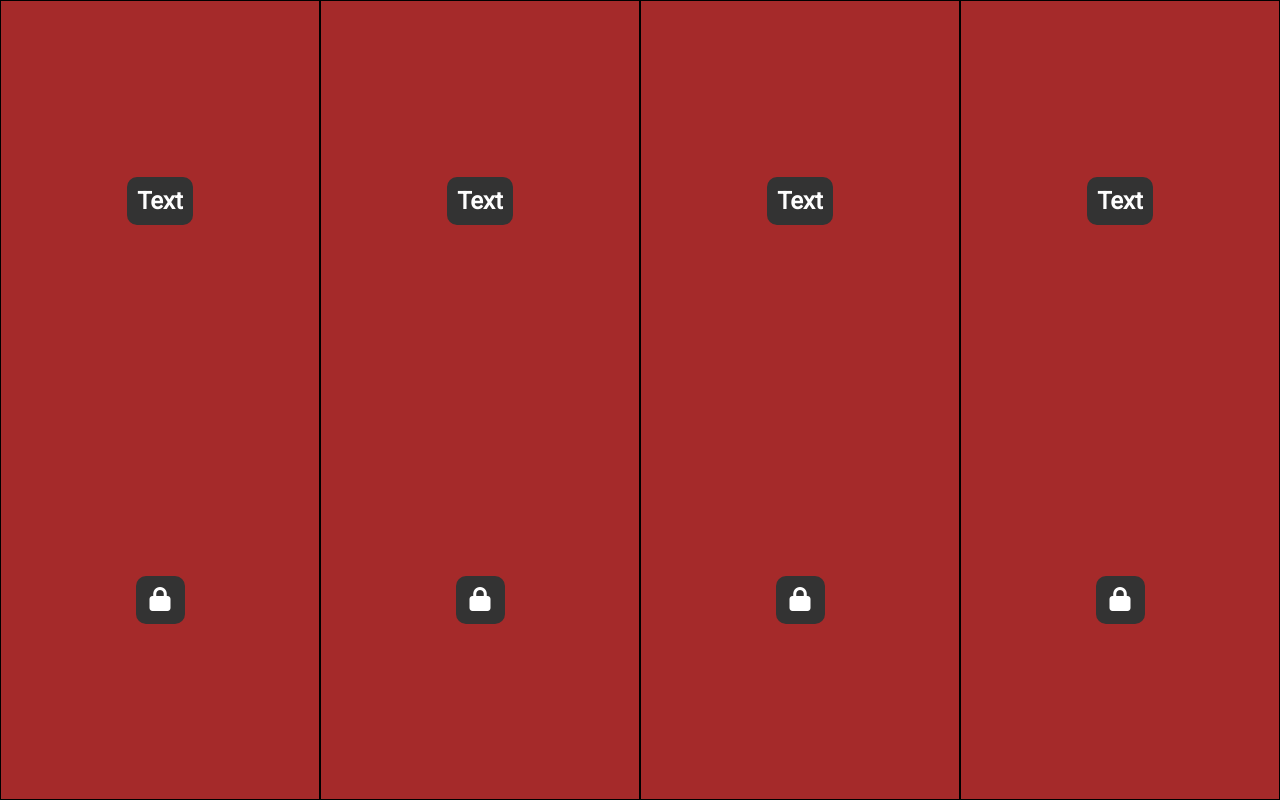
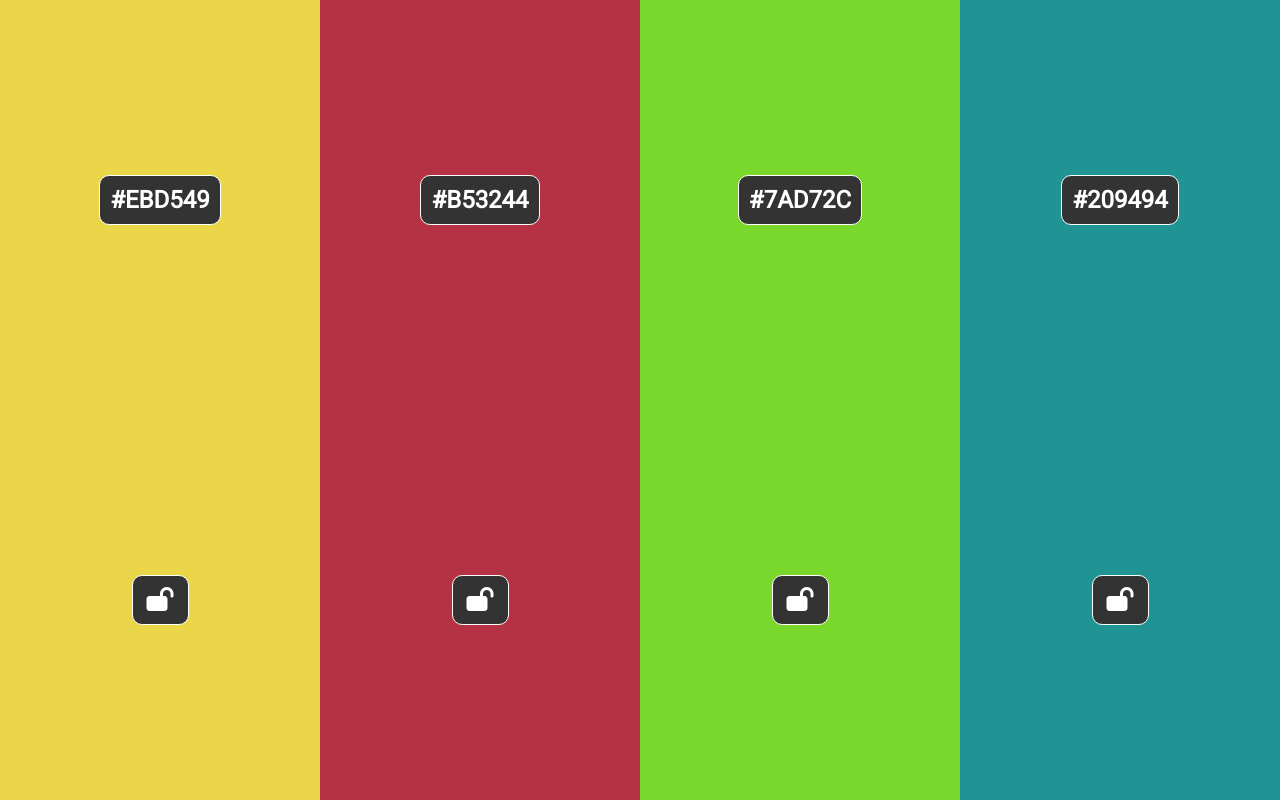
Before and after one commit to umayevg/color-picker, a plain HTML site: page index.html in a window 1280 px wide. Drawn offline with Linux system fonts and the light colour scheme.

Commit message:
Basic JS functions added

```diff
--- a/assets/app.css
+++ b/assets/app.css
@@ -12,8 +12,6 @@ body {
 
 .col {
   flex: 1;
-  border: 1px solid black;
-  background: brown;
   display: flex;
   flex-direction: column;
   justify-content: space-around;
@@ -23,27 +21,28 @@ body {
 .col h2 {
   padding: 10px;
   color: #fff;
+  border: 1px solid #fff;
   border-radius: 10px;
-  transition: all 0.1s;
+  transition: all 0.3s;
   background: #333;
 }
 
 .col h2:hover {
-  border: 1px solid #fff;
+  background: rgb(22, 22, 22);
   cursor: pointer;
 }
 
 .col button {
-  border: none;
+  border: 1px solid #fff;
   background: #333;
   font-size: 1.5rem;
   color: #fff;
   padding: 10px 14px;
   border-radius: 10px;
-  transition: all 0.1s;
+  transition: all 0.3s;
 }
 
 .col button:hover {
-  border: 1px solid #fff;
+  background: rgb(22, 22, 22);
   cursor: pointer;
 }
--- a/assets/app.js
+++ b/assets/app.js
@@ -0,0 +1,41 @@
+const cols = document.querySelectorAll(".col")
+
+// Listening for Space button
+document.addEventListener("keydown", event => {
+  if (event.code.toLowerCase() === "space") {
+    getRandomColors()
+  }
+})
+
+document.addEventListener("click", event => {
+  const type = event.target.dataset.type
+  if (type === "lock") {
+  }
+})
+
+// Function sets random color to the column
+function getRandomColors() {
+  cols.forEach(col => {
+    const text = col.querySelector("h2")
+    const color = generateRandomColor()
+    col.style.background = color
+    text.innerText = color
+  })
+}
+
+// Genrates random color
+function generateRandomColor() {
+  // rgb
+  // #0000FF
+  // 0 -> F
+
+  const hexCodes = "0123456789ABCDEF"
+  let color = ""
+  for (let i = 0; i < 6; i++) {
+    color += hexCodes[Math.floor(Math.random() * hexCodes.length)]
+  }
+
+  return "#" + color
+}
+
+getRandomColors()
--- a/index.html
+++ b/index.html
@@ -12,6 +12,7 @@
         integrity="sha512-xh6O/CkQoPOWDdYTDqeRdPCVd1SpvCA9XXcUnZS2FmJNp1coAFzvtCN9BmamE+4aHK8yyUHUSCcJHgXloTyT2A=="
         crossorigin="anonymous" referrerpolicy="no-referrer" />
     <link rel="stylesheet" href="assets/app.css">
+    <script src="assets/app.js" defer></script>
     <title>My Color Picker | Javascript Practice</title>
 </head>
 
@@ -19,22 +20,30 @@
 
     <div class="col">
         <h2>Text</h2>
-        <button><i class="fa-solid fa-lock"></i></button>
+        <button data-type="lock">
+            <i data-type="lock" class="fa-solid fa-lock-open"></i>
+        </button>
     </div>
 
     <div class="col">
         <h2>Text</h2>
-        <button><i class="fa-solid fa-lock"></i></button>
+        <button data-type="lock">
+            <i data-type="lock" class="fa-solid fa-lock-open"></i>
+        </button>
     </div>
 
     <div class="col">
         <h2>Text</h2>
-        <button><i class="fa-solid fa-lock"></i></button>
+        <button data-type="lock">
+            <i data-type="lock" class="fa-solid fa-lock-open"></i>
+        </button>
     </div>
 
     <div class="col">
         <h2>Text</h2>
-        <button><i class="fa-solid fa-lock"></i></button>
+        <button data-type="lock">
+            <i data-type="lock" class="fa-solid fa-lock-open"></i>
+        </button>
     </div>
 
 </body>
```
